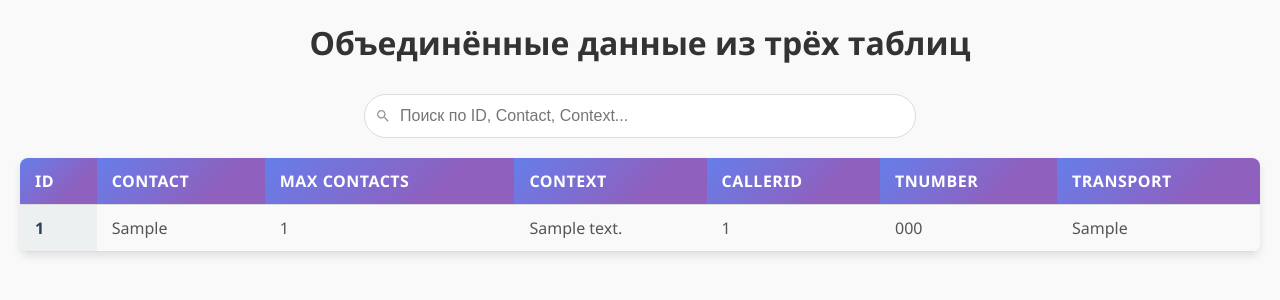
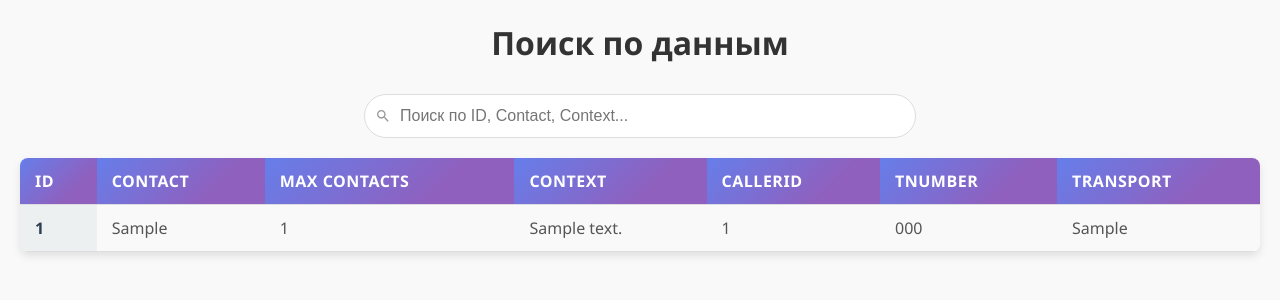
Before and after one commit to MuHoTaBp667/Project, a Django app: page /data/ in a window 1280 px wide. Shown: the top 300 px of the page. Run offline with Django 5.2, Linux system fonts and the light colour scheme; tables that the repository leaves empty hold one stand-in row (values such as "Sample post").

Commit message:
Обновил страницу

```diff
--- a/myapp/templates/combined_view.html
+++ b/myapp/templates/combined_view.html
@@ -2,7 +2,6 @@
 <html lang="ru">
 <head>
     <meta charset="UTF-8">
-    <title>Объединённые данные</title>
     <style>
         body {
             font-family: 'Segoe UI', Tahoma, Geneva, Verdana, sans-serif;
@@ -88,7 +87,7 @@
     </style>
 </head>
 <body>
-    <h1>Объединённые данные из трёх таблиц</h1>
+    <h1>Поиск по данным</h1>
 
     <!-- Строка поиска -->
     <div class="search-container">
```
